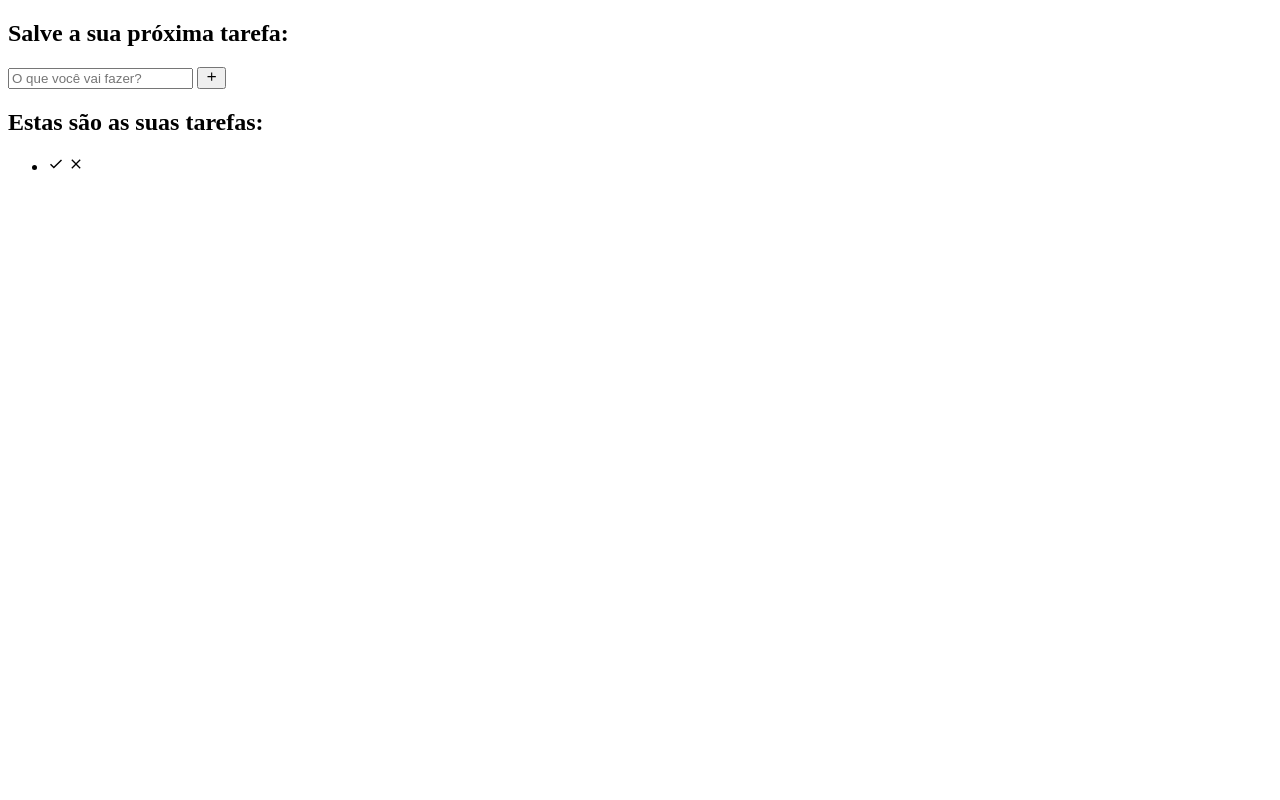
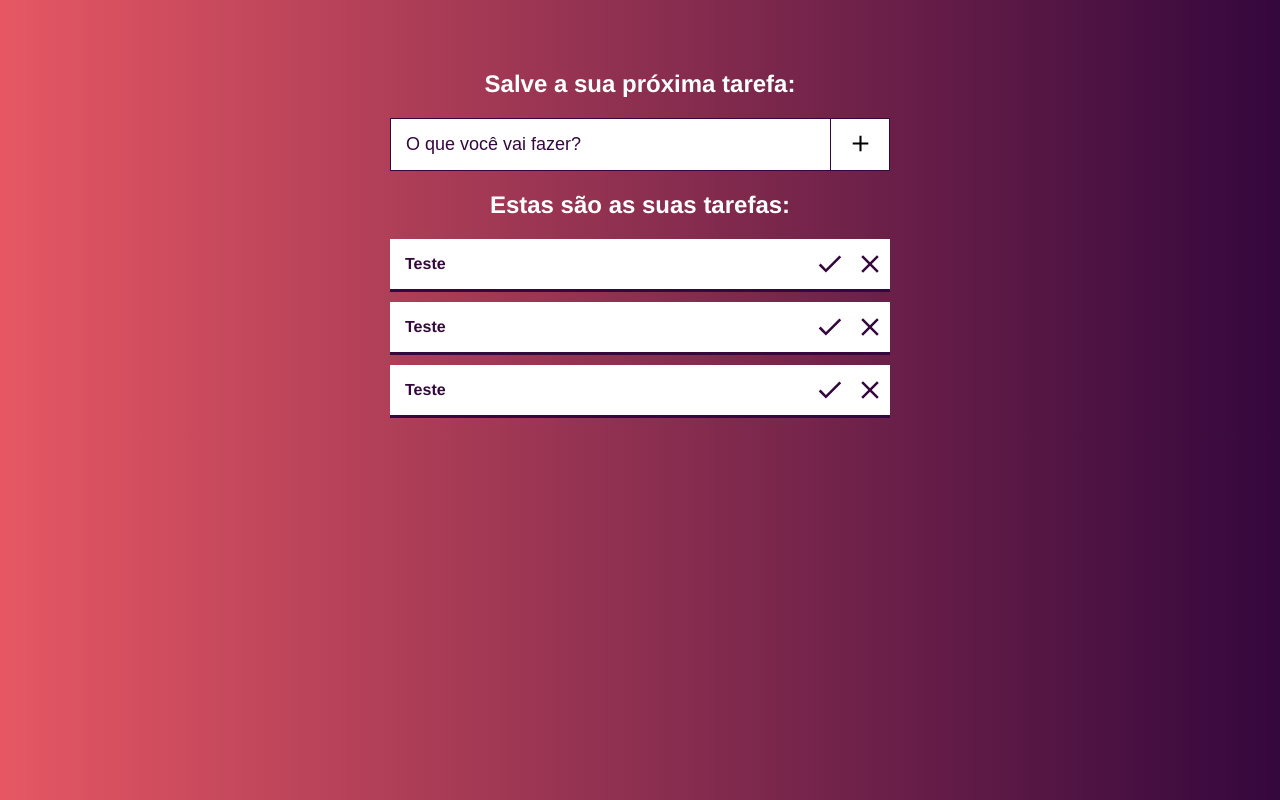
Before and after one commit to samuelramosdev/project-todo, a plain HTML site: page index.html in a window 1280 px wide. Drawn offline with nearby package versions, Linux system fonts and the light colour scheme.

Commit message:
FEAT: style the application

```diff
--- a/css/style.css
+++ b/css/style.css
@@ -0,0 +1,108 @@
+body {
+  margin: 0;
+  padding: 0;
+  font-family: Helvetica;
+  background-image: linear-gradient(to right,#E65763, #34073D);
+  color: #FFF;
+  text-align: center;
+  padding-top: 30px;
+}
+
+#tasks-container {
+  width: 500px;
+  margin-left: auto;
+  margin-right: auto;
+}
+
+#tasks-header {
+  margin-top: 40px;
+}
+
+#add-task-form {
+  position: relative;
+}
+
+#add-task-form input {
+  box-sizing: border-box;
+  border: 1px solid #34073D;
+  background: #FFF;
+  color: #34073D;
+  padding: 15px;
+  font-size: 18px;
+  width: 100%;
+}
+
+#add-task-form input::placeholder {
+  color: #34073D;
+}
+#add-task-form input:focus {
+  outline: none;
+}
+
+#add-btn {
+  position: absolute;
+  background: #FFF;
+  border: 1px solid #34073D;
+  cursor: pointer;
+  transition: .5s;
+  width: 60px;
+  height: 53px;
+  top: 0px;
+  right: 0px;
+  padding-top: 3px;
+}
+#add-btn:hover {
+  background-color: #34073D;
+  color:#FFF
+}
+
+ion-icon {
+  font-size: 25px;
+}
+
+#task-list {
+  list-style: none;
+  padding-left: 0;
+}
+
+#task-list li {
+  text-align: left;
+  height: 50px;
+  line-height: 50px;
+  position: relative;
+  border-bottom: 3px solid #34073D;
+  background-color: #FFF;
+  color: #34073D;
+  margin-bottom: 10px;
+  padding-left: 15px;
+  transition: .5s;
+  font-weight: bold;
+}
+
+#task-list ion-icon {
+  position: absolute;
+  top: 0;
+  height: 40px;
+  transition: .5s;
+  cursor: pointer;
+  width: 30px;
+  padding: 5px;
+}
+
+.done-btn {
+  right: 40px;
+}
+
+.done-btn:hover {
+  color: #FFF;
+  background-color: #09E01B;
+}
+
+.close-btn {
+  right: 0px;
+}
+
+.close-btn:hover {
+  color: #FFF;
+  background-color: #EB0927;
+}
--- a/index.html
+++ b/index.html
@@ -24,7 +24,17 @@
       <h2>Estas são as suas tarefas:</h2>
       <ul id="task-list">
         <li class="task-box">
-          <span class="task-title"></span>
+          <span class="task-title">Teste</span>
+          <ion-icon class="done-btn" name="checkmark"></ion-icon>
+          <ion-icon class="close-btn" name="close"></ion-icon>
+        </li>
+        <li class="task-box">
+          <span class="task-title">Teste</span>
+          <ion-icon class="done-btn" name="checkmark"></ion-icon>
+          <ion-icon class="close-btn" name="close"></ion-icon>
+        </li>
+        <li class="task-box">
+          <span class="task-title">Teste</span>
           <ion-icon class="done-btn" name="checkmark"></ion-icon>
           <ion-icon class="close-btn" name="close"></ion-icon>
         </li>
```
